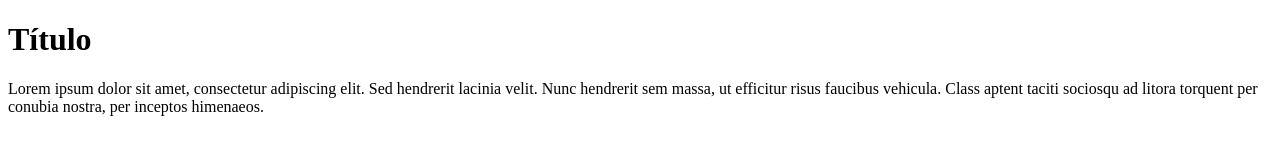
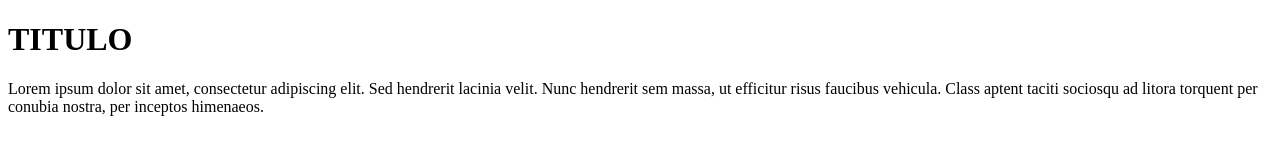
Before and after one commit to PaoRex/html_y_css, a plain HTML site: page curso_css/propiedades_de_texto/index.html in a window 1280 px wide. Drawn offline with Linux system fonts and the light colour scheme.

Commit message:
Update index.html

```diff
--- a/curso_css/propiedades_de_texto/index.html
+++ b/curso_css/propiedades_de_texto/index.html
@@ -3,9 +3,9 @@
   <head>
     <link rel="stylesheet" href="styles.css">
     <title>Propiedades de Texto</title>
-    <h1>Título</h1>
+    <h1>TITULO</h1>
     <p>
-      Lorem ipsum dolor sit amet, consectetur adipiscing elit. Sed hendrerit lacinia velit.
+      Lorem ipsum dolor sit amet, consectetur adipiscing elit. <span>Sed hendrerit lacinia velit.</span>
       Nunc hendrerit sem massa, ut efficitur risus faucibus vehicula.
       Class aptent taciti sociosqu ad litora torquent per conubia nostra, per inceptos himenaeos.
     </p>
```
